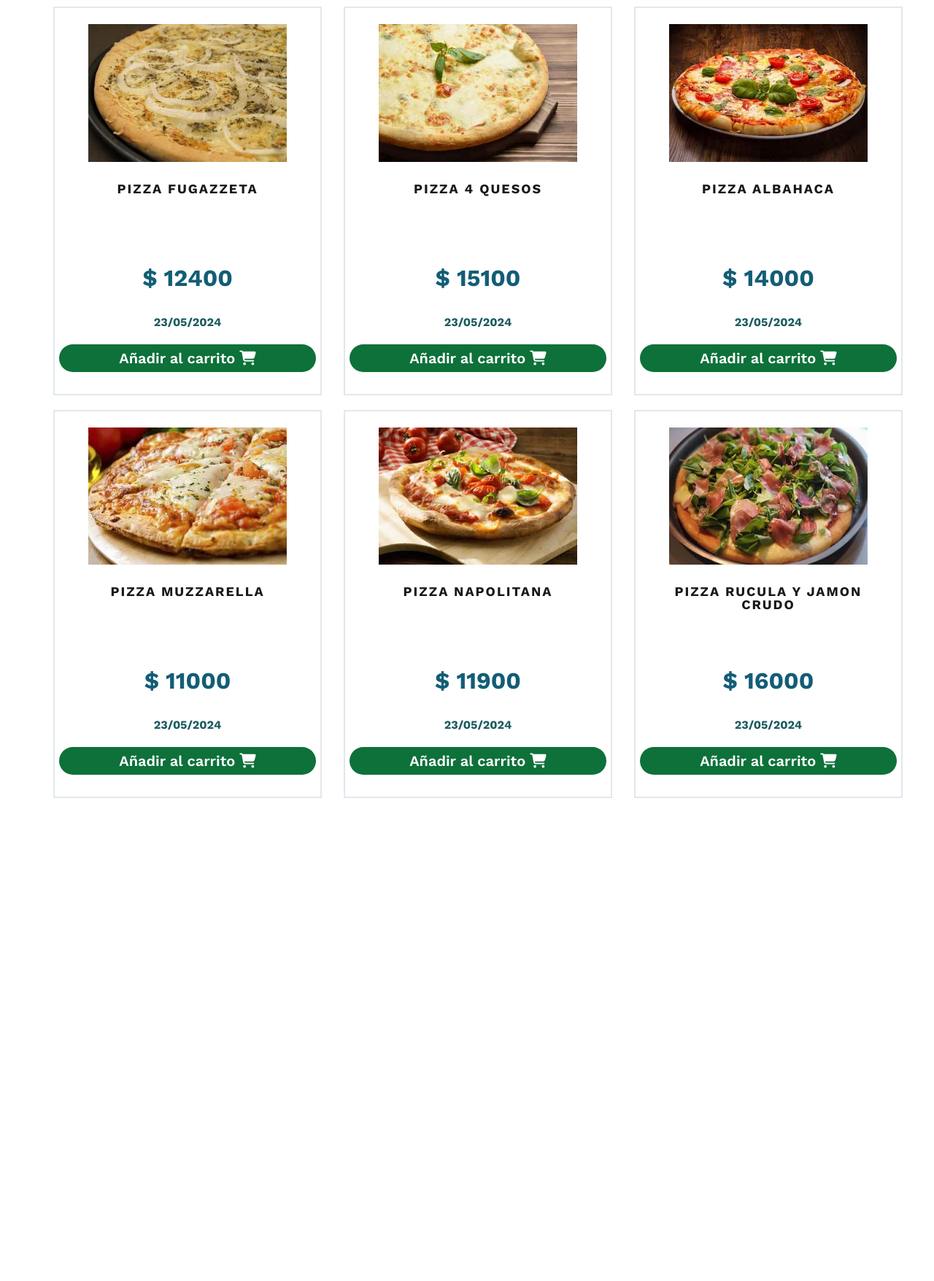
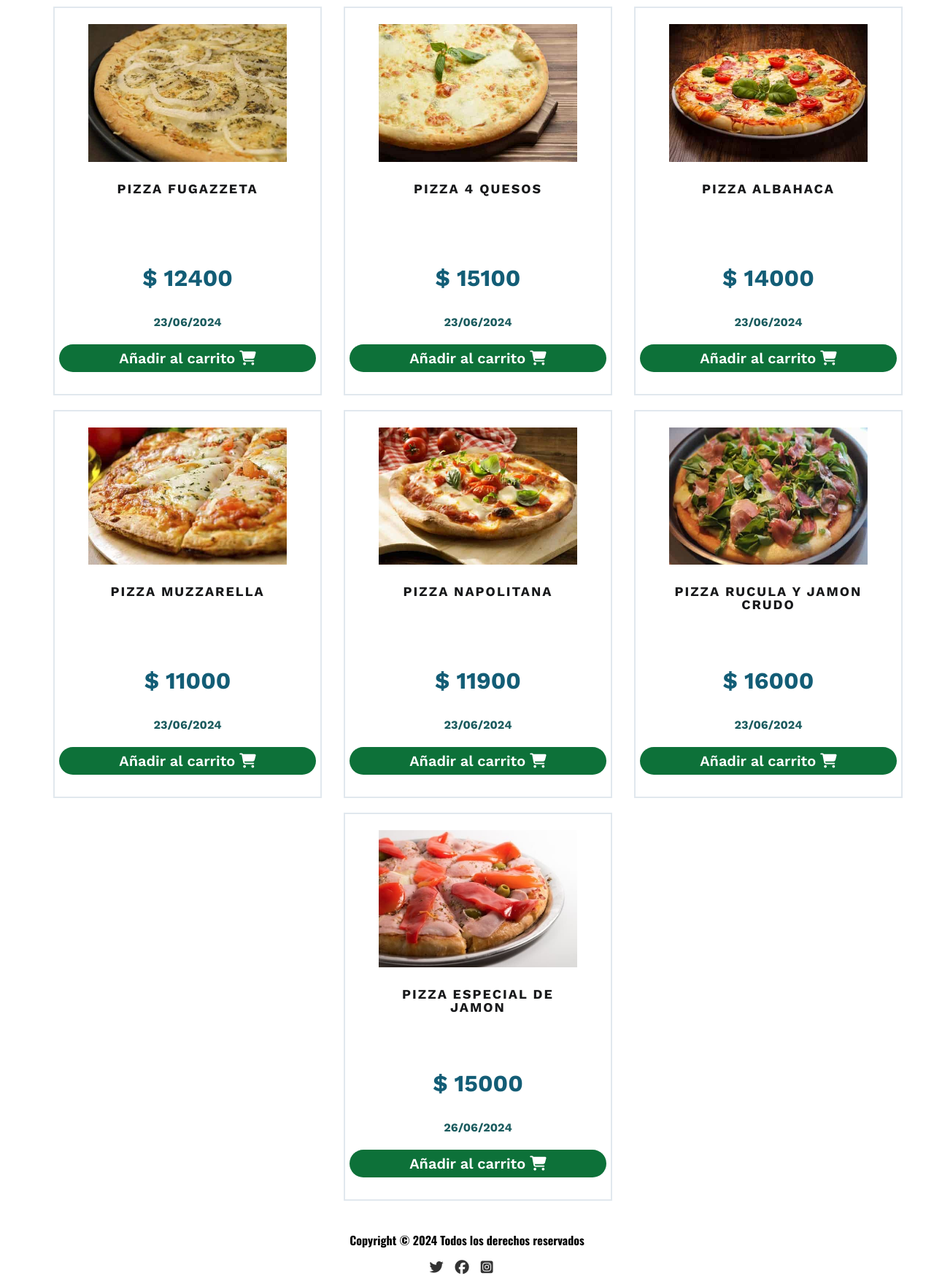
Before and after one commit to MarcosTebes/project-pizzeria, a PHP site: page / in a window 1280 px wide. Shown: the part 193-1949 px from the top of the page at 73% size. Before the commit the page ends 1287 px from the top, so only its background shows below. Run offline with PHP 8.4, Linux system fonts and the light colour scheme.

Commit message:
primera version

```diff
--- a/css/style.css
+++ b/css/style.css
@@ -1,3 +1,7 @@
+:root {
+  --color-nav: #333;
+}
+
 body {
   background-color: #ffffff;
   font-size: 16px;
@@ -39,7 +43,7 @@ li {
 nav ul li a {
   font-size: 0.9375rem;
   padding: 0.9375rem;
-  color: #333;
+  color: var(--color-nav);
   text-decoration: none;
 }
 
@@ -67,10 +71,12 @@ nav ul li a:hover {
 
 
 .gallery li {
-  display: flex; /*  Para que las columnas tengan la misma altura. */
+  display: flex;
+  /*  Para que las columnas tengan la misma altura. */
   box-sizing: border-box;
   list-style: none;
-  width: calc(33.33% - 20px); /* 33.33% */
+  width: calc(33.33% - 20px);
+  /* 33.33% */
   padding: 10px;
 }
 
@@ -80,9 +86,11 @@ nav ul li a:hover {
 }
 
 .gallery li .box img {
-  width: 100%; /* Imagenes responsivas */
-  max-width: 100%; /* Imagenes responsivas */
-  height:auto;
+  width: 100%;
+  /* Imagenes responsivas */
+  max-width: 100%;
+  /* Imagenes responsivas */
+  height: auto;
   margin-bottom: 6px;
   justify-content: center;
 }
@@ -96,7 +104,7 @@ nav ul li a:hover {
   text-transform: uppercase;
   color: #17181a;
   letter-spacing: 2px;
-  height:10vh;
+  height: 10vh;
 }
 
 
@@ -115,7 +123,7 @@ nav ul li a:hover {
   color: #1a5b5e;
 }
 
-.gallery li .box .button{
+.gallery li .box .button {
   margin-top: 5px;
   width: 100%;
   padding: 7px;
@@ -128,3 +136,54 @@ nav ul li a:hover {
   color: #fff;
   font-family: "Work Sans", sans-serif;
 }
+
+footer {
+  display: flex;
+  justify-content: center;
+  font-size: 1rem;
+  font-family: "Oswald", sans-serif;
+  font-weight: bold;
+}
+
+#social {
+  display: flex;
+  justify-content: center;
+}
+
+#social i {
+  margin-right: 1rem;
+  font-size: 1.2rem;
+  color: var(--color-nav);
+}
+
+@media (max-width: 960px) {
+
+  #header-container {
+    flex-direction: column;
+  }
+
+  .gallery {
+    flex-direction: column;
+    margin-top: 60px;
+  }
+
+  .gallery li {
+    width: 100%;
+    justify-content: center;
+  }
+
+  #header-container #logo {
+    display: flex;
+    flex-direction: column;
+  }
+
+
+  .img-jpg {
+    width: 100%;
+    /* Imagenes responsivas */
+    max-width: 100%;
+    /* Imagenes responsivas */
+    height: auto;
+  }
+
+}
--- a/index.html
+++ b/index.html
@@ -46,11 +46,11 @@
                 <li>
                     <div class="box">
                         <figure>
-                            <img src="img/fugazzeta_cleanup.jpg" alt="fugazzeta">
+                            <img src="img/fugazzeta_cleanup.jpg" alt="fugazzeta"class="img-jpg">
                             <figcaption>
                                 <h3>Pizza Fugazzeta</h3>
                                 <p>$ 12400</p>
-                                <time>23/05/2024</time>
+                                <time>23/06/2024</time>
 
                             </figcaption>
                         </figure>
@@ -62,11 +62,11 @@
                 <li>
                     <div class="box">
                         <figure>
-                            <img src="img/pizza-4-quesos.jpg" alt="Pizza 4 quesos">
+                            <img src="img/pizza-4-quesos.jpg" alt="Pizza 4 quesos"class="img-jpg">
                             <figcaption>
                                 <h3>Pizza 4 quesos</h3>
                                 <p>$ 15100</p>
-                                <time>23/05/2024</time>
+                                <time>23/06/2024</time>
 
                             </figcaption>
                         </figure>
@@ -78,11 +78,11 @@
                 <li>
                     <div class="box">
                         <figure>
-                            <img src="img/pizza-de-albahaca.jpg" alt="Albahaca">
+                            <img src="img/pizza-de-albahaca.jpg" alt="Albahaca"class="img-jpg">
                             <figcaption>
                                 <h3>Pizza Albahaca</h3>
                                 <p>$ 14000</p>
-                                <time>23/05/2024</time>
+                                <time>23/06/2024</time>
 
                             </figcaption>
                         </figure>
@@ -94,11 +94,11 @@
                 <li>
                     <div class="box">
                         <figure>
-                            <img src="img/pizza-muzzarella.jpg" alt="Muzzarella">
+                            <img src="img/pizza-muzzarella.jpg" alt="Muzzarella"class="img-jpg">
                             <figcaption>
                                 <h3>Pizza Muzzarella</h3>
                                 <p>$ 11000</p>
-                                <time>23/05/2024</time>
+                                <time>23/06/2024</time>
 
                             </figcaption>
                         </figure>
@@ -110,11 +110,11 @@
                 <li>
                     <div class="box">
                         <figure>
-                            <img src="img/pizza-napolitana.jpg" alt="Napolitana">
+                            <img src="img/pizza-napolitana.jpg" alt="Napolitana"class="img-jpg">
                             <figcaption>
                                 <h3>Pizza Napolitana</h3>
                                 <p>$ 11900</p>
-                                <time>23/05/2024</time>
+                                <time>23/06/2024</time>
 
                             </figcaption>
                         </figure>
@@ -126,11 +126,27 @@
                 <li>
                     <div class="box">
                         <figure>
-                            <img src="img/pizza-rucula-y-jamon-crudo.jpg" alt="Pizza-rucula-y-jamon-crudo">
+                            <img src="img/pizza-rucula-y-jamon-crudo.jpg" alt="Pizza-rucula-y-jamon-crudo"class="img-jpg">
                             <figcaption>
                                 <h3>Pizza rucula y jamon crudo</h3>
                                 <p>$ 16000</p>
-                                <time>23/05/2024</time>
+                                <time>23/06/2024</time>
+
+                            </figcaption>
+                        </figure>
+                        <button class="button" value="6">
+                            Añadir al carrito <i class="fa-solid fa-cart-shopping"></i>
+                        </button>
+                    </div>
+                </li>
+                <li>
+                    <div class="box">
+                        <figure>
+                            <img src="img/pizza-especial-de-jamon.jpg" alt="pizza-especial-de-jamon"class="img-jpg">
+                            <figcaption>
+                                <h3>Pizza especial de jamon</h3>
+                                <p>$ 15000</p>
+                                <time>26/06/2024</time>
 
                             </figcaption>
                         </figure>
@@ -141,7 +157,16 @@
                 </li>
             </ul>
         </div>
-
+        <footer>
+            <p>Copyright &copy;
+                <script> document.write(new Date().getFullYear()); </script> Todos los derechos reservados
+            </p>
+        </footer>
+        <nav id="social">
+            <a href="#"> <i class="fa-brands fa-twitter"></i></a>
+            <a href="#"><i class="fa-brands fa-facebook"></i></a>
+            <a href="#"><i class="fa-brands fa-square-instagram"></i></a>
+        </nav>
     </header>
 
     <script src="js/main.js"></script>
```
Also changed, not shown: img/pizza-especial-de-jamon.jpg (added).
